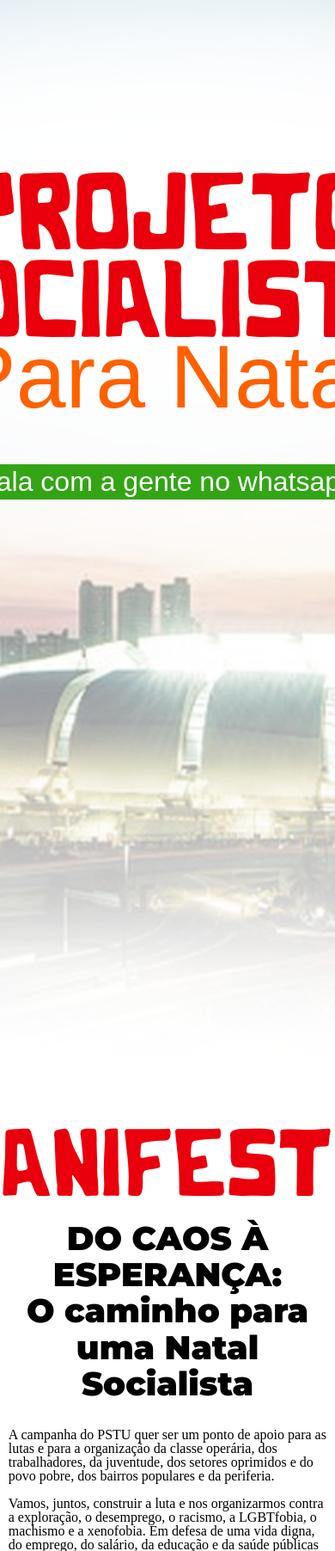
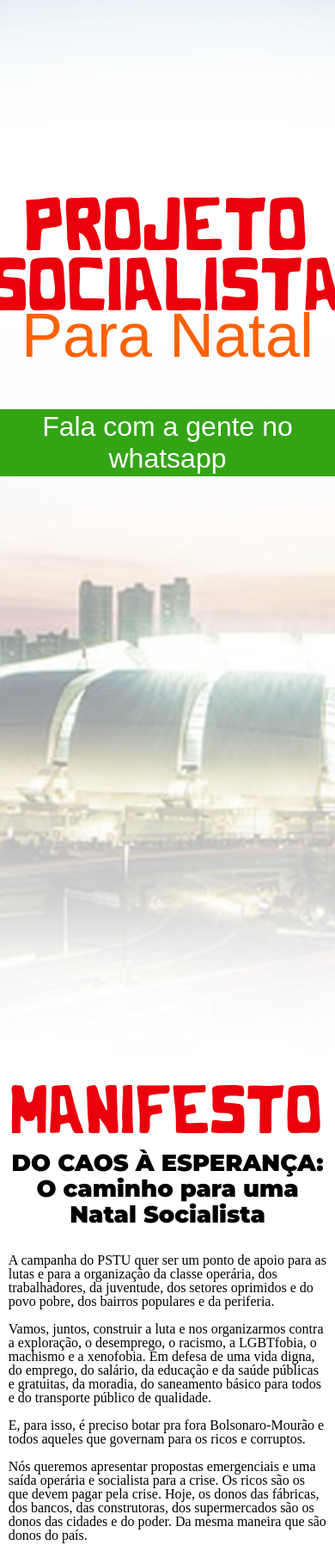
Before and after one commit to igorbrx2/projetosocialista, a PHP site: page / in a window 390 px wide; the page is wider, and only the part inside the window is pictured. Shown: the part 340-2144 px from the top of that part at 86% size. Run offline with PHP 8.4, Linux system fonts and the light colour scheme; some web fonts are replaced.

Commit message:
base da responsividade mobile pronta. > revisar e incluir novas as coisas

```diff
--- a/responsivo.css
+++ b/responsivo.css
@@ -30,17 +30,38 @@
         font-size: 4rem;
     }
 
-    #pre-candidatos h1 {
-        margin-top: -50px;
-        font-size: 4rem;
-    }
-
     .clique-aqui button {
         max-width: 90vw;
     }
 
     .vamos-trilhar p {
         max-width: 90vw;
+    }
+
+}
+
+@media (max-width: 575px) {
+    .titulo-intro h1 {
+        font-size: 5.5rem;
+    }
+
+    .titulo-intro h2 {
+        font-size: 4.5rem;
+        margin-top: -20px;
+    }
+
+    #corpo-manifesto h1 {
+        margin-top: -50px;
+        font-size: 5rem;
+    }
+
+    #corpo-manifesto h2 {
+        font-size: 1.7rem;
+    }
+
+    #pre-candidatos h1 {
+        margin-top: -50px;
+        font-size: 4.5rem;
     }
 
 }
```
